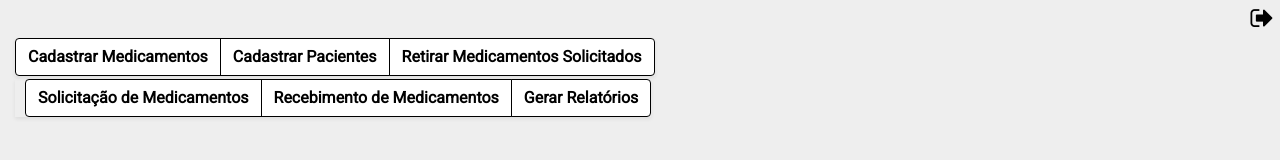
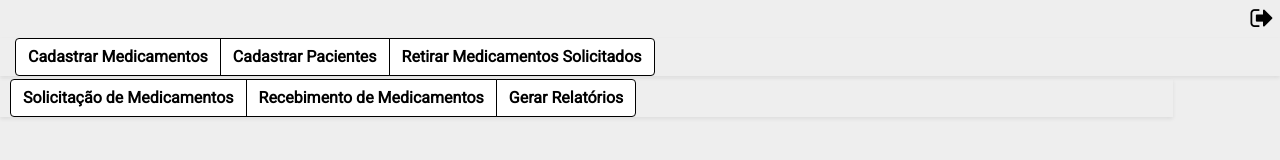
Before and after one commit to HaraHeique/frontend-POO-without-angular, a plain HTML site: page views/controleEstoque/shared/layout.html in a window 1280 px wide. Drawn offline with nearby package versions, Linux system fonts and the light colour scheme.

Commit message:
Algumas alterações

```diff
--- a/css/controle-estoque.css
+++ b/css/controle-estoque.css
@@ -36,6 +36,9 @@ body {
             transform: skew(-10deg) scale(1.1, 1.1);
         }
 
+.btn-navigation {
+
+}
     .btn-navigation .btn-default {
         color: black;
         background-color: white;
--- a/views/controleEstoque/shared/layout.html
+++ b/views/controleEstoque/shared/layout.html
@@ -33,18 +33,23 @@
 
     <nav>
         <div class="container-fluid">
-            <div class="btn-group btn-navigation shadow-sm" style="margin-bottom: 3px;" role="group">
+            <div class="row">
+                <div class="btn-group btn-navigation col-sm-12 shadow-sm" style="margin-bottom: 3px;" role="group">
                     <a href="#" class="btn btn-default">Cadastrar Medicamentos</a>
                     <a href="#" class="btn btn-default">Cadastrar Pacientes</a>
                     <a href="#" class="btn btn-default">Retirar Medicamentos Solicitados</a>
                 </div>
+            </div>
 
-            <div class="btn-group btn-navigation shadow-sm" style="padding-left: 10px;" role="group">
+            <div class="row">
+                <div class="btn-group btn-navigation offset-col-1 col-sm-11 shadow-sm" style="padding-left: 10px;" role="group">
                     <a href="#" class="btn btn-default">Solicitação de Medicamentos</a>
                     <a href="#" class="btn btn-default">Recebimento de Medicamentos</a>
                     <a href="#" class="btn btn-default">Gerar Relatórios</a>
                 </div>
             </div>
+        </div>
+
     </nav>
 
 </body>
```
Also changed, not shown: views/controleEstoque/index.html (+2 -2 lines). Lines whose indentation alone changed are shown as unchanged.
